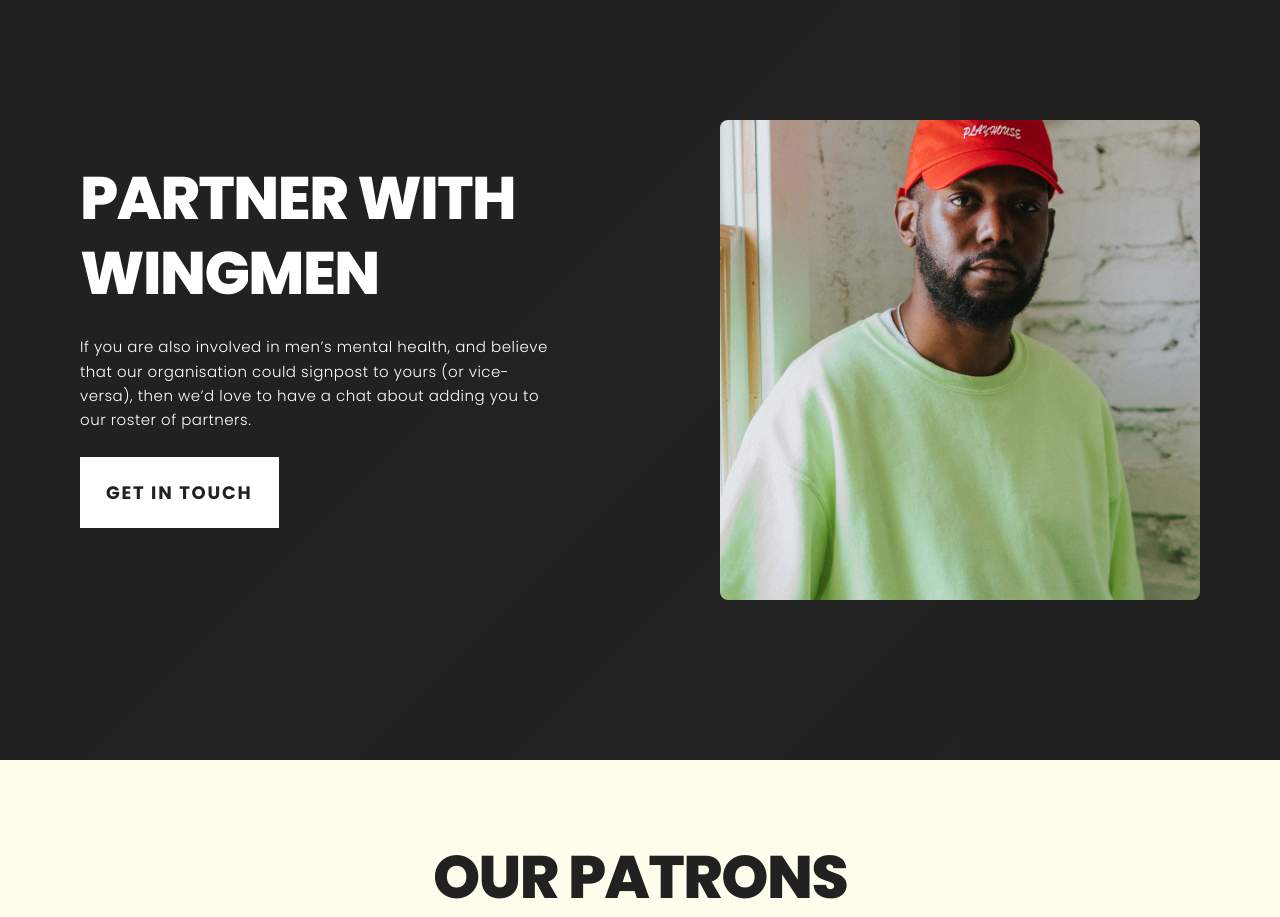
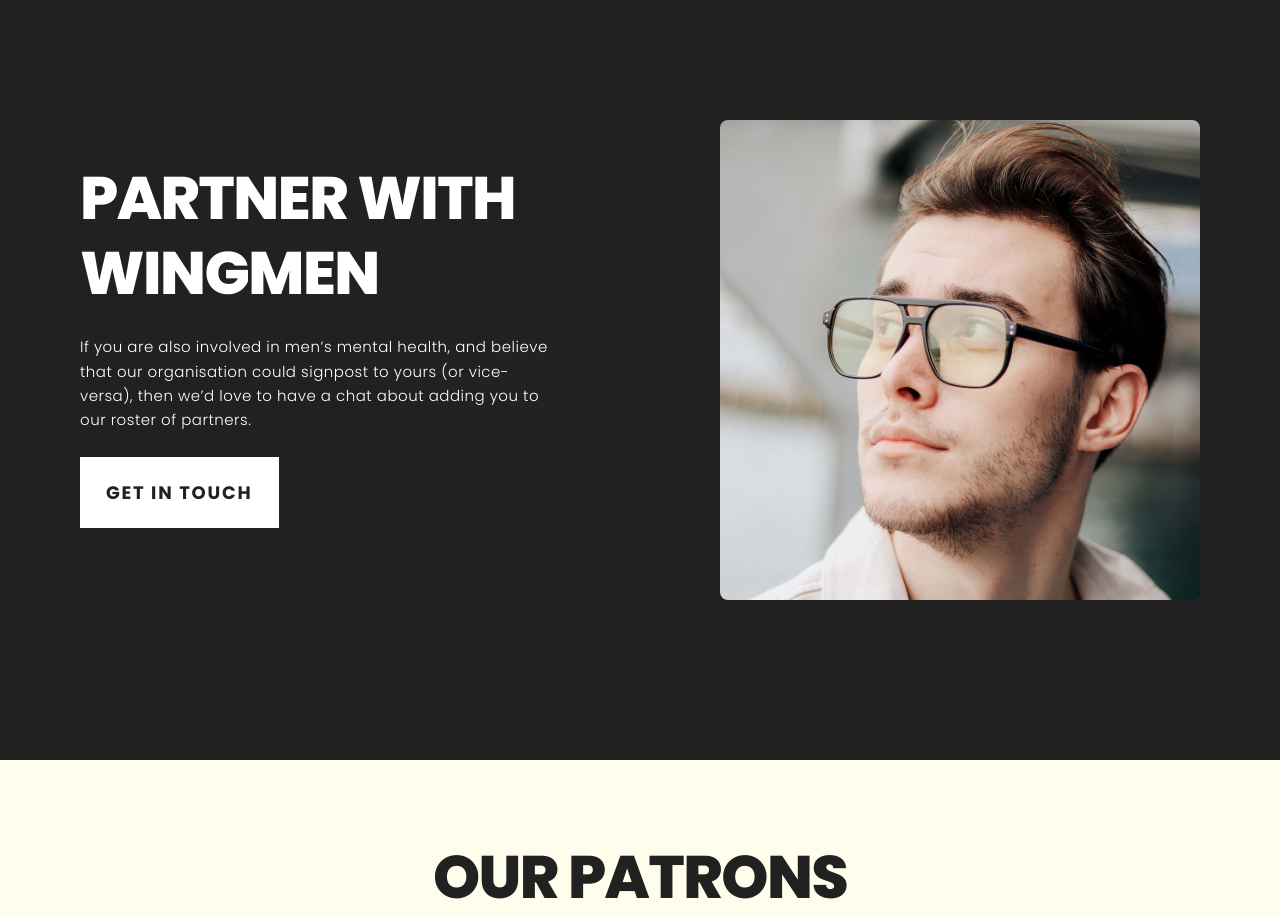
Before and after one commit to saran-spireminds/wingmen, a Next.js app: page / in a window 1280 px wide. Shown: the part 5640-6557 px from the top of the page. Built offline with nearby package versions, Linux system fonts and the light colour scheme.

Commit message:
Updated the articles

```diff
--- a/src/app/page.tsx
+++ b/src/app/page.tsx
@@ -929,7 +929,7 @@
                        lg:max-w-[500px] xl:max-w-[800px] 2xl:max-w-[1250px] aspect-square"
           >
             <Image
-              src="/Partner with Wingmen.jpg"
+              src="/fundraising.jpg"
               alt="Partner with Wingmen Image"
               fill
               className="object-cover rounded-lg"
```
Also changed, not shown: public/partner-wingmen.jpg (renamed from public/Partner with Wingmen.jpg).
